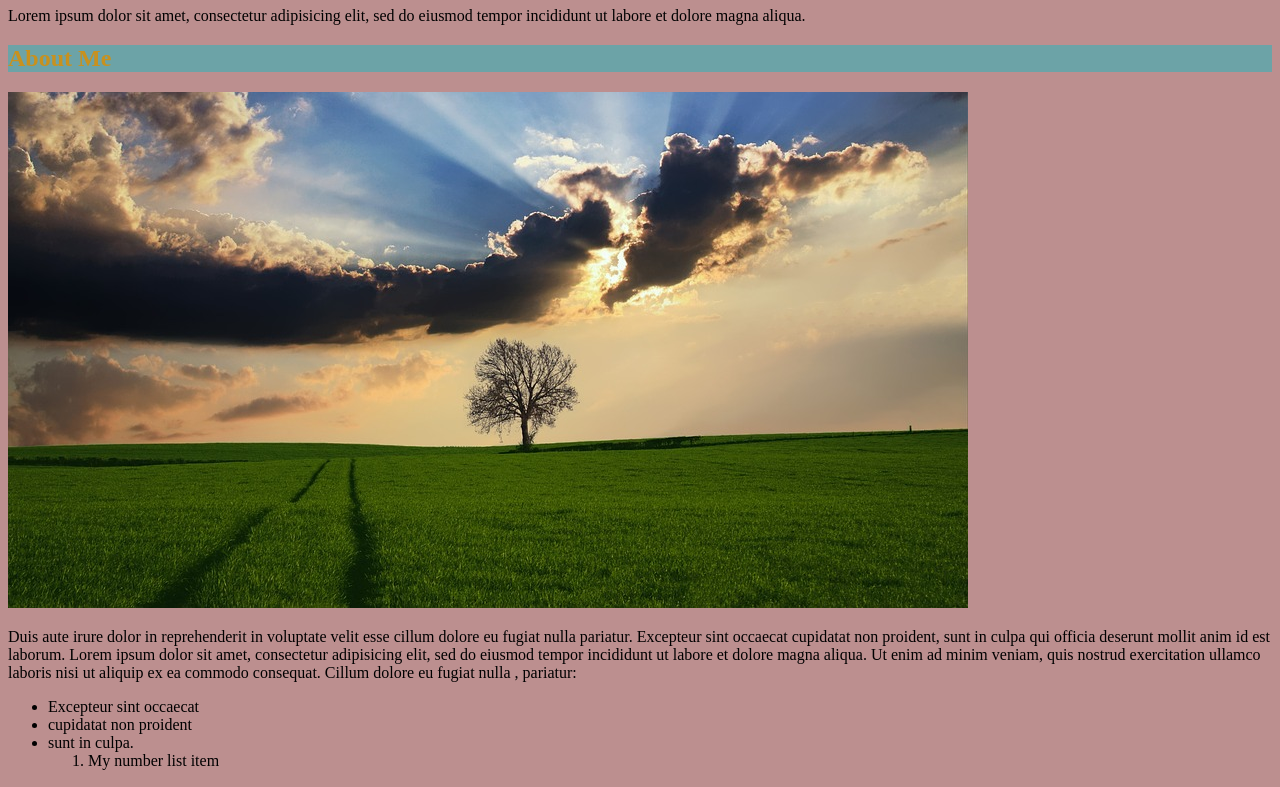
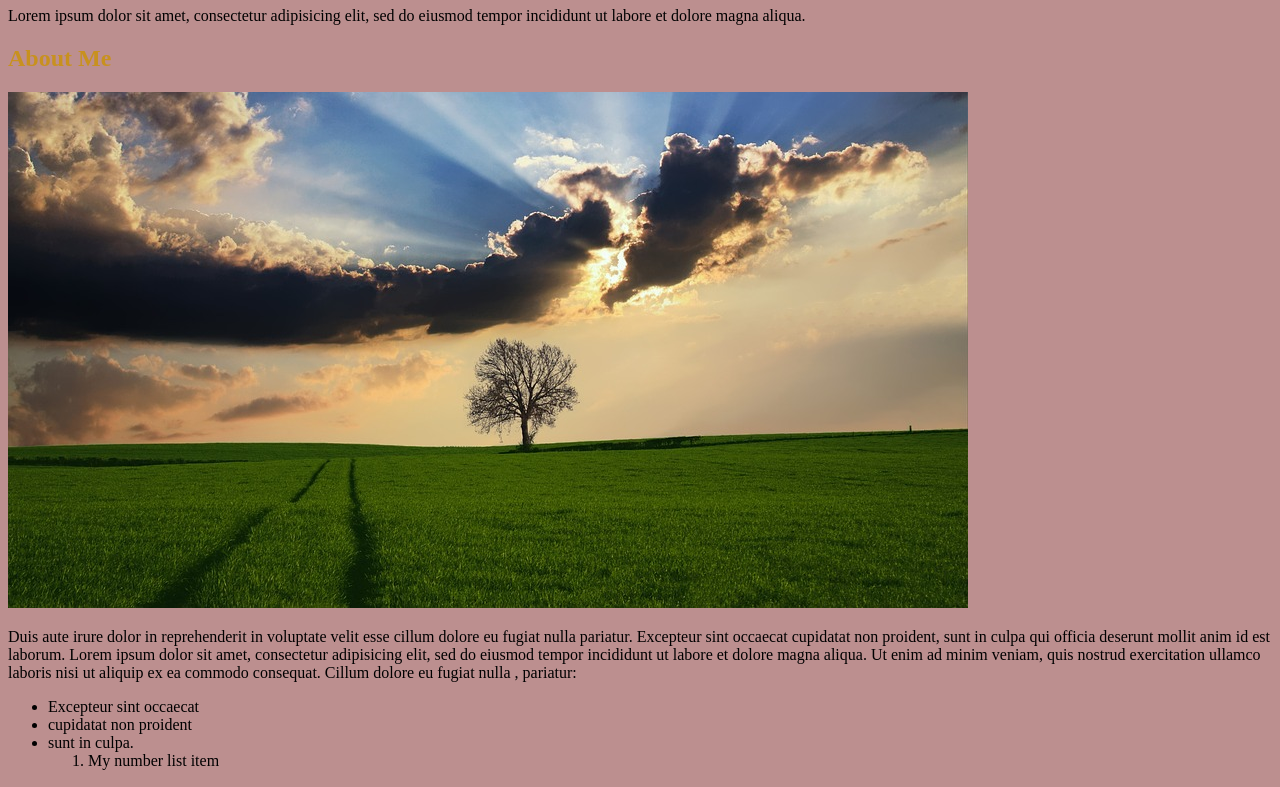
Before and after one commit to ajparker00/CSS, a plain HTML site: page index.html in a window 1280 px wide. Shown: the part 73-860 px from the top of the page. Drawn offline with Linux system fonts and the light colour scheme.

Commit message:
updated background colors

```diff
--- a/style.css
+++ b/style.css
@@ -8,5 +8,4 @@ body {
 
 .subtitle {
   color: rgb(200, 145, 30);
-  background: rgb(108, 163, 167);
 }
```
